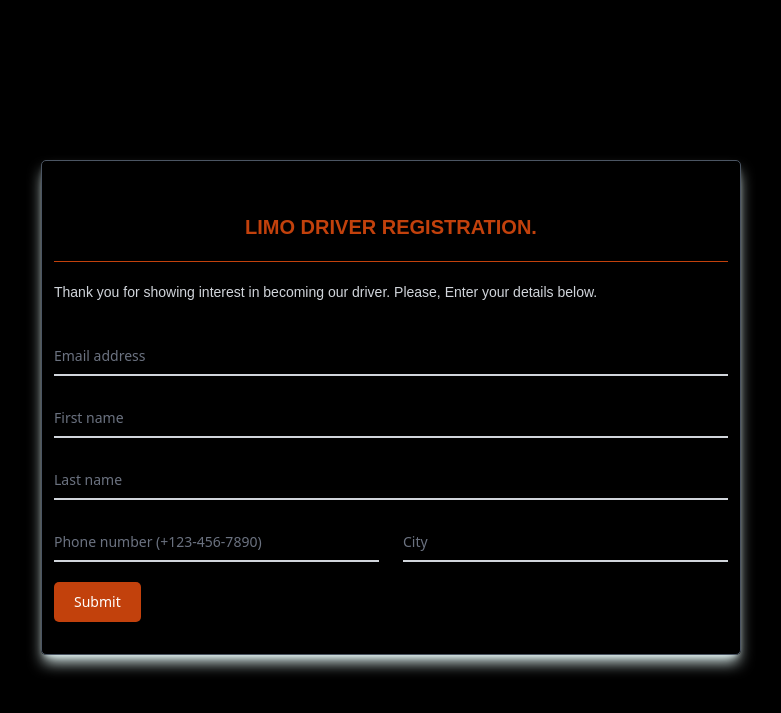
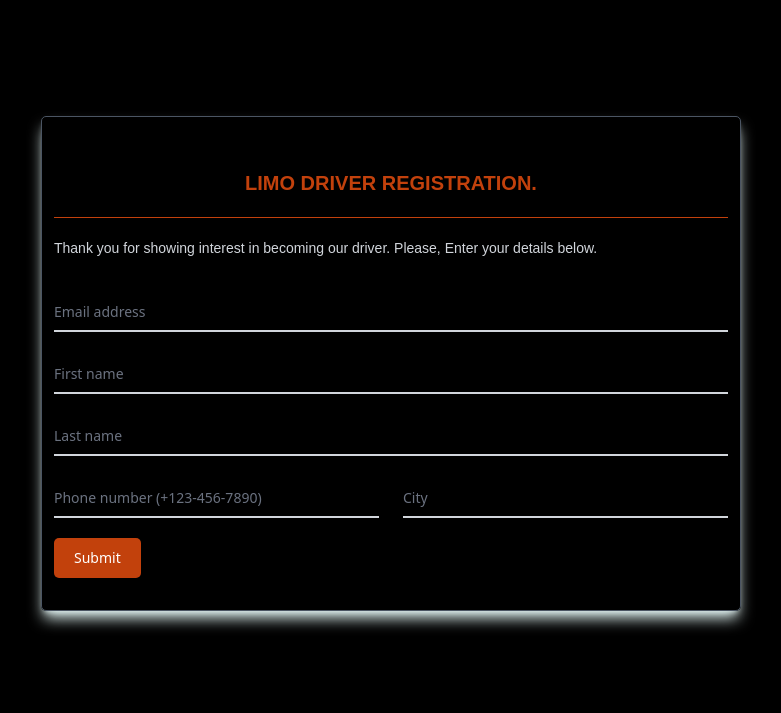
Before and after one commit to hemarastylepeke/Limo2, a Django app: page /limo/driver in a window 1280 px wide. Shown: the top 713 px of the page, without its empty margins (249-1030 px from the left). Run offline with Django 4.2, Linux system fonts and the light colour scheme; style sheets or scripts are compiled from the project's sources; some libraries are stand-ins or nearby versions.

Commit message:
fixed padding

```diff
--- a/templates/main/customer_page.html
+++ b/templates/main/customer_page.html
@@ -10,7 +10,7 @@
     {% tailwind_css %}
 </head>
 <body style="background-color: black;">
-    <div class="flex justify-center items-center" style="margin-top: 160px;">
+    <div class="flex justify-center items-center py-4" style="margin-top: 100px;">
         <div class="ml-5 mr-5 px-3 border border-gray-600 shadow-lg shadow-primary mx-auto rounded-[5px] w-full py-8" style="max-width: 700px;">
             <h2 class="text-center text-orange-700 justify-center font-barlow font-semibold text-cream text-xl mb-5 mt-5">
                 LIMO DISCOUNT APP.
--- a/templates/main/driver_page.html
+++ b/templates/main/driver_page.html
@@ -10,7 +10,7 @@
     {% tailwind_css %}
 </head>
 <body style="background-color: black;">
-    <div class="flex justify-center items-center" style="margin-top: 160px;">
+    <div class="flex justify-center items-center py-4" style="margin-top: 100px;">
         <div class="ml-5 mr-5 px-3 border border-gray-600 shadow-lg shadow-primary mx-auto rounded-[5px] w-full py-8" style="max-width: 700px;">
             <h2 class="text-center text-orange-700 justify-center font-barlow font-semibold text-cream text-xl mb-5 mt-5">
                 LIMO DRIVER REGISTRATION.
```
